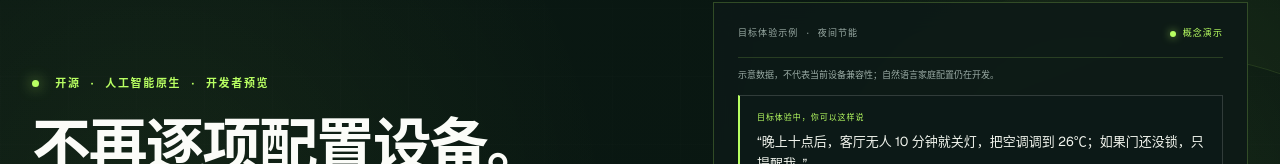
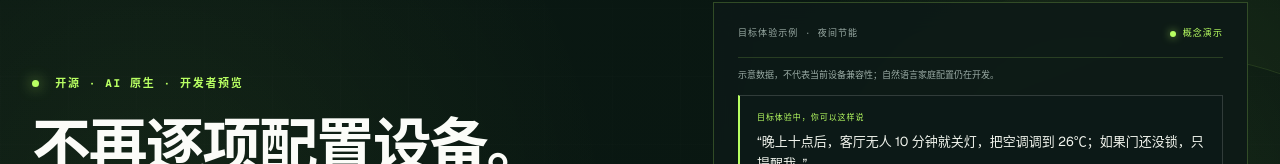
Before and after one commit to EvanL1/AetherWebsite, a Next.js app: page / in a window 1280 px wide. Shown: the part 144-308 px from the top of the page. Built offline with nearby package versions, Linux system fonts and the light colour scheme.

Commit message:
统一中文 AI 原生文案
统一中文页面、智能体入口与项目说明中的品牌术语，并增加防回归检查。

```diff
--- a/app/i18n.ts
+++ b/app/i18n.ts
@@ -93,7 +93,7 @@ export const siteContent = {
     docsHome: docsUrl("zh-CN"),
     aiNativeUrl: docsUrl("zh-CN", "overview/ai-native-platform/"),
     hero: {
-      status: "开源 · 人工智能原生 · 开发者预览",
+      status: "开源 · AI 原生 · 开发者预览",
       lineOne: "不再逐项配置设备。",
       lineTwo: "说出你想要的家。",
       lede:
@@ -235,7 +235,7 @@ export const siteContent = {
         "查阅面向智能体的架构，核对当前能力，并确认每项能力处于已实现、试验中还是规划中。",
       items: [
         {
-          title: "人工智能原生平台",
+          title: "AI 原生平台",
           copy: "了解对话如何转化为受治理的计划和确定性的边缘行为。",
           href: docsUrl("zh-CN", "overview/ai-native-platform/"),
         },
```
Also changed, not shown: public/llms.txt, 2 other files (tests, documents, lock files or other folders).
